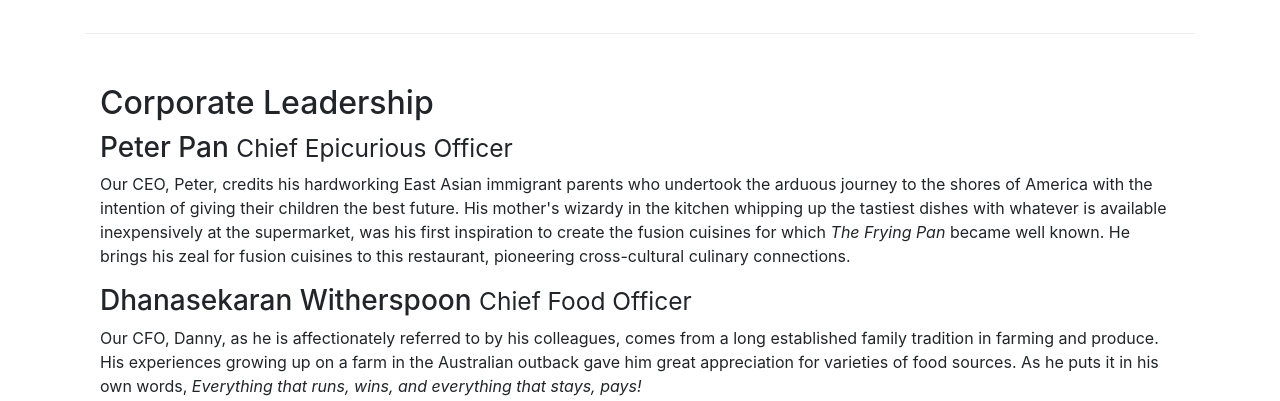
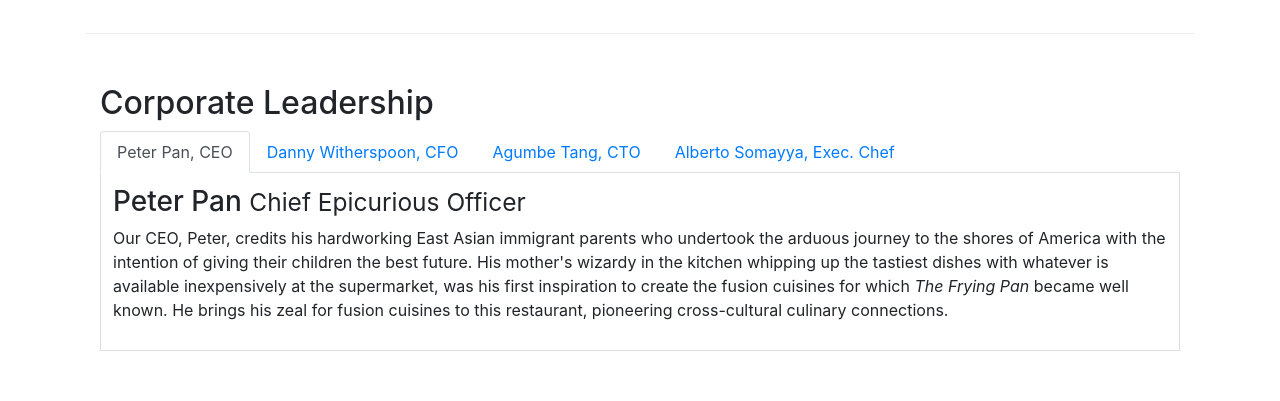
Before and after one commit to iamroshankr/bootstrap-conFusion, a plain HTML site: page aboutus.html in a window 1280 px wide. Shown: the part 940-1341 px from the top of the page. Drawn offline with nearby package versions, Linux system fonts and the light colour scheme.

Commit message:
Tabbed navigation

```diff
--- a/aboutus.html
+++ b/aboutus.html
@@ -105,14 +105,49 @@
         <div class="row row-content">
             <div class="col">
                 <h2>Corporate Leadership</h2>
+
+                <ul class="nav nav-tabs">
+                    <li class="nav-item">
+                        <a href="#peter" role="tab" class="nav-link active" data-toggle="tab">Peter Pan, CEO</a>
+                    </li>
+                    <li class="nav-item">
+                        <a href="#danny" role="tab" class="nav-link" data-toggle="tab">Danny Witherspoon, CFO</a>
+                    </li>
+                    <li class="nav-item">
+                        <a href="#agumbe" role="tab" class="nav-link" data-toggle="tab">Agumbe Tang, CTO</a>
+                    </li>
+                    <li class="nav-item">
+                        <a href="#alberto" role="tab" class="nav-link" data-toggle="tab">Alberto Somayya, Exec. Chef</a>
+                    </li>
+                </ul>
+
+                <div class="tab-content">
+
+                    <div role="tabpanel" class="tab-pane fade show active" id="peter">
+
                         <h3>Peter Pan <small>Chief Epicurious Officer</small></h3>
                         <p class="d-none d-sm-block">Our CEO, Peter, credits his hardworking East Asian immigrant parents who undertook the arduous journey to the shores of America with the intention of giving their children the best future. His mother's wizardy in the kitchen whipping up the tastiest dishes with whatever is available inexpensively at the supermarket, was his first inspiration to create the fusion cuisines for which <em>The Frying Pan</em> became well known. He brings his zeal for fusion cuisines to this restaurant, pioneering cross-cultural culinary connections.</p>
+
+                    </div>
+                    <div role="tabpanel" class="tab-pane fade" id="danny">
+
                         <h3>Dhanasekaran Witherspoon <small>Chief Food Officer</small></h3>
                         <p class="d-none d-sm-block">Our CFO, Danny, as he is affectionately referred to by his colleagues, comes from a long established family tradition in farming and produce. His experiences growing up on a farm in the Australian outback gave him great appreciation for varieties of food sources. As he puts it in his own words, <em>Everything that runs, wins, and everything that stays, pays!</em></p>
+
+                    </div>
+                    <div role="tabpanel" class="tab-pane fade" id="agumbe">
+
                         <h3>Agumbe Tang <small>Chief Taste Officer</small></h3>
                         <p class="d-none d-sm-block">Blessed with the most discerning gustatory sense, Agumbe, our CTO, personally ensures that every dish that we serve meets his exacting tastes. Our chefs dread the tongue lashing that ensues if their dish does not meet his exacting standards. He lives by his motto, <em>You click only if you survive my lick.</em></p>
+
+                    </div>
+                    <div role="tabpanel" class="tab-pane fade" id="alberto">
+
                         <h3>Alberto Somayya <small>Executive Chef</small></h3>
                         <p class="d-none d-sm-block">Award winning three-star Michelin chef with wide International experience having worked closely with whos-who in the culinary world, he specializes in creating mouthwatering Indo-Italian fusion experiences. He says, <em>Put together the cuisines from the two craziest cultures, and you get a winning hit! Amma Mia!</em></p>
+
+                    </div>
+                </div>
             </div>
        </div>
 
--- a/css/style.css
+++ b/css/style.css
@@ -37,3 +37,10 @@ body{
 .navbar-dark{
     background-color: #512DA8;
 }
+
+.tab-content{
+    border-left: 1px solid #ddd;
+    border-right: 1px solid #ddd;
+    border-bottom: 1px solid #ddd;
+    padding: 12px;
+}
```
Lines whose indentation alone changed are shown as unchanged.
